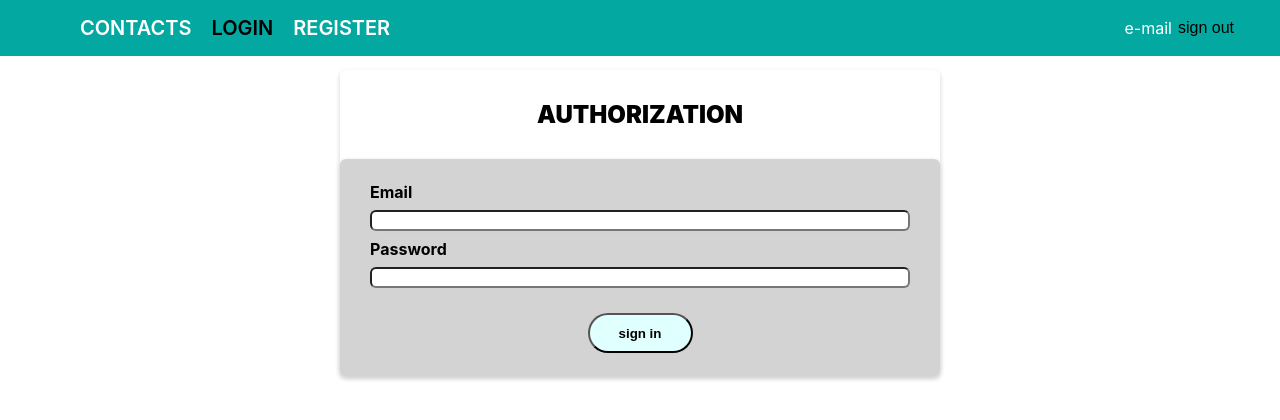
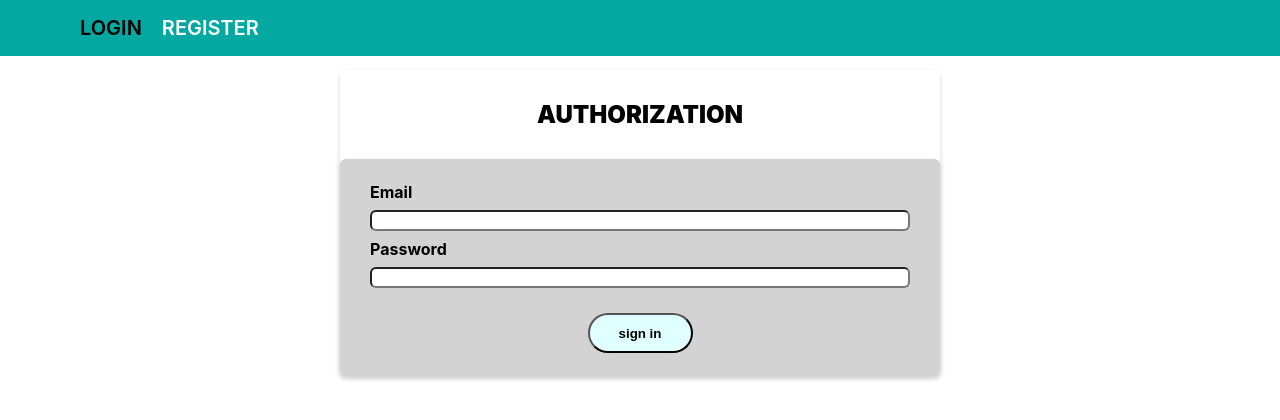
Before and after one commit to teiatan/goit-react-hw-08-phonebook, a React (Create React App) app: page /login in a window 1280 px wide. Shown: the top 420 px of the page. Built offline with nearby package versions, Linux system fonts and the light colour scheme.

Commit message:
add rules for authorised and unauthorised header

```diff
--- a/src/components/Navigation/Navigation.jsx
+++ b/src/components/Navigation/Navigation.jsx
@@ -1,12 +1,22 @@
+import { useSelector } from "react-redux";
+import { isLoggedInSelector } from "redux/selectors";
 import { NavTag, StyledNavLink, Ul } from "./Navigation.styled"
 
 export function Navigation() {
+
+    const isLoggedIn = useSelector(isLoggedInSelector);
+
     return(
         <NavTag>
             <Ul>
+                {isLoggedIn
+                ?
                 <li><StyledNavLink to="/contacts">contacts</StyledNavLink></li>
-                <li><StyledNavLink to="/login">login</StyledNavLink></li>
-                <li><StyledNavLink to="/register">register</StyledNavLink></li>
+                :
+                <>
+                    <li><StyledNavLink to="/login">login</StyledNavLink></li>
+                    <li><StyledNavLink to="/register">register</StyledNavLink></li>
+                </>}
             </Ul>
         </NavTag>
     )
--- a/src/components/UserMenu/UserMenu.jsx
+++ b/src/components/UserMenu/UserMenu.jsx
@@ -1,13 +1,31 @@
+import { useDispatch, useSelector } from "react-redux"
 import { Div, Ul, MobileButton, Button } from "./UserMenu.styled"
+import { tokenSelector } from "redux/selectors";
+import { signOut } from "redux/auth/authOperations";
+import { isLoggedInSelector } from "redux/selectors";
+
 
 export function UserMenu() {
+
+    const dispatch = useDispatch();
+    const token = useSelector(tokenSelector);
+    const isLoggedIn = useSelector(isLoggedInSelector);
+
+    const onClick = () => {
+        dispatch(signOut(token));
+    }
+
+
     return (
-        <Div>
-            <MobileButton>mobile button</MobileButton>
-            <Ul>
-                <p>e-mail</p>
-                <Button>sign out</Button>
-            </Ul>
-        </Div>
+        <>
+            {isLoggedIn &&
+            <Div>
+                <MobileButton>mobile button</MobileButton>
+                <Ul>
+                    <p>e-mail</p>
+                    <Button onClick={onClick}>sign out</Button>
+                </Ul>
+            </Div>}
+        </>
     )
 }
--- a/src/pages/Login.jsx
+++ b/src/pages/Login.jsx
@@ -1,5 +1,5 @@
 import { useState } from "react";
-import { useDispatch } from "react-redux";
+import { useDispatch} from "react-redux";
 import { Section } from "components/Section/section";
 import { signIn } from "redux/auth/authOperations";
 import { Form, Label, Input, Button } from 'components/ContactForm/ContactForm.styled';
@@ -37,6 +37,7 @@ export function Login() {
     };
 
     return (
+        <>
             <Section title="Authorization">
                 <Form onSubmit={handleSubmit}>
                     <Label>
@@ -64,5 +65,6 @@ export function Login() {
                     <Button type="submit">Sign in</Button>
                 </Form>
             </Section>
+        </>
     );
 };
--- a/src/redux/auth/authOperations.js
+++ b/src/redux/auth/authOperations.js
@@ -33,9 +33,9 @@ export const signOut = createAsyncThunk(
     'auth/signOut',
     async (data) => {
         try {
-            await api.signOut(data.id);
+            await api.signOut(data);
             Notify.failure(`{data.name}, you are signed out. See you soon.`);
-            return data.id;
+            return data;
         }  catch(error) {
             console.log(error);
         }
@@ -46,8 +46,8 @@ export const getUserInfo = createAsyncThunk(
     'auth/getUserInfo',
     async (data) => {
         try {
-            await api.getUserInfo(data.id);
-            return data.id;
+            await api.getUserInfo(data);
+            return data;
         }  catch(error) {
             console.log(error);
         }
--- a/src/redux/auth/authSlice.js
+++ b/src/redux/auth/authSlice.js
@@ -1,7 +1,7 @@
 import { createSlice } from "@reduxjs/toolkit";
 import { persistReducer } from 'redux-persist';
 import storage from 'redux-persist/lib/storage';
-import { signUp, signIn } from "./authOperations";
+import { signUp, signIn, signOut } from "./authOperations";
 
 const onPending = state => {
     state.user = { name: null, email: null };
@@ -50,6 +50,15 @@ export const auth = createSlice({
             state.isRefreshing = false;
         },
         [signIn.rejected]: (state) => state,
+
+        [signOut.pending]: (state) => state,
+        [signOut.fulfilled]: (state, action) => {
+            state.user = { name: null, email: null };
+            state.token = null;
+            state.isLoggedIn = false;
+            state.isRefreshing = false;
+        },
+        [signOut.rejected]: (state) => state,
     },
 });
 
--- a/src/redux/selectors.js
+++ b/src/redux/selectors.js
@@ -4,6 +4,9 @@ import { createSelector } from "@reduxjs/toolkit";
 export const filterSelector = state => state.filter;
 
 //auth
+export const tokenSelector = state => state.auth.token;
+export const isLoggedInSelector = state => state.auth.isLoggedIn;
+
 
 //contacts
 export const contactsSelector = state => state.contacts.items;
```
Lines whose indentation alone changed are shown as unchanged.
